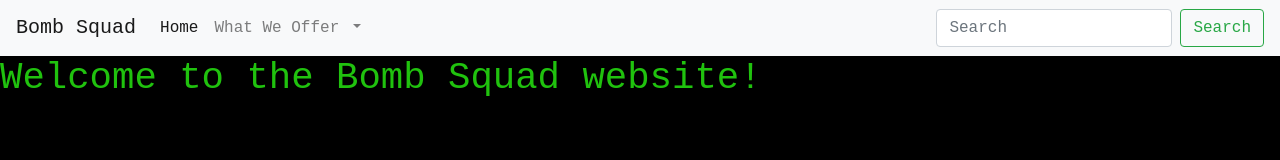
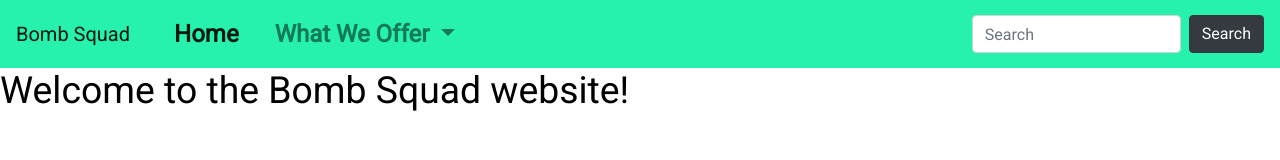
Before and after one commit to IbraheemMoosa/BombSquadServer, a plain HTML site: page homepage.html in a window 1280 px wide. Drawn offline with nearby package versions, Linux system fonts and the light colour scheme.

Commit message:
new color scheme for site

```diff
--- a/homepage.css
+++ b/homepage.css
@@ -2,13 +2,28 @@ h1 {
   font-size: 28pt;
 }
 body {
-  background-color: black;
-  color: #20C20E;
-  font-family: "Courier New";
+  background-color: white;
+  color: #000000;
+  font-family: "Roboto";
 }
 .brand {
   padding-right: 35px;
 }
-.navbarSupportedContent {
-  padding-right: 20px;
+.nav-item.active {
+  padding-left: 20px;
+  font-weight: bold;
+  font-size: 18pt;
+  color: black;
 }
+.nav-item.dropdown {
+  padding-left: 20px;
+  font-weight: bold;
+  font-size: 18pt;
+  color: black;
+}
+.navbar {
+  background-color: #26f2ae;
+}
+.searchButton {
+  color: #000000;
+}
--- a/homepage.html
+++ b/homepage.html
@@ -2,11 +2,13 @@
 <html>
 <head>
   <link rel="stylesheet" href="https://stackpath.bootstrapcdn.com/bootstrap/4.3.1/css/bootstrap.min.css" integrity="sha384-ggOyR0iXCbMQv3Xipma34MD+dH/1fQ784/j6cY/iJTQUOhcWr7x9JvoRxT2MZw1T" crossorigin="anonymous">
+  <script src="https://stackpath.bootstrapcdn.com/bootstrap/4.3.1/js/bootstrap.min.js" integrity="sha384-JjSmVgyd0p3pXB1rRibZUAYoIIy6OrQ6VrjIEaFf/nJGzIxFDsf4x0xIM+B07jRM" crossorigin="anonymous"></script>
   <link rel="stylesheet" type="text/css" href="homepage.css"/>
+  <link href="https://fonts.googleapis.com/css?family=Roboto" rel="stylesheet">
   <title>The Bomb Squad</title>
 </head>
 <body>
-  <nav class="navbar navbar-expand-lg navbar-light bg-light">
+  <nav class="navbar navbar-expand-lg navbar-light bg-gray" id="navbar">
 <a class="navbar-brand" href="#" id="brand">Bomb Squad</a>
 <button class="navbar-toggler" type="button" data-toggle="collapse" data-target="#navbarSupportedContent" aria-controls="navbarSupportedContent" aria-expanded="false" aria-label="Toggle navigation">
   <span class="navbar-toggler-icon"></span>
@@ -15,7 +17,7 @@
 <div class="collapse navbar-collapse" id="navbarSupportedContent">
   <ul class="navbar-nav mr-auto">
     <li class="nav-item active">
-      <a class="nav-link" href="#">Home <span class="sr-only">(current)</span></a>
+      <a class="nav-link" href="#">Home<span class="sr-only">(current)</span></a>
     </li>
     <li class="nav-item dropdown">
       <a class="nav-link dropdown-toggle" href="#" id="navbarDropdown" role="button" data-toggle="dropdown" aria-haspopup="true" aria-expanded="false">
@@ -34,7 +36,7 @@
   </ul>
   <form class="form-inline my-2 my-lg-0">
     <input class="form-control mr-sm-2" type="search" placeholder="Search" aria-label="Search">
-    <button class="btn btn-outline-success my-2 my-sm-0" type="submit">Search</button>
+    <button class="btn btn-dark my-2 my-sm-0" type="submit" id="searchButton">Search</button>
   </form>
 </div>
 </nav>
```
